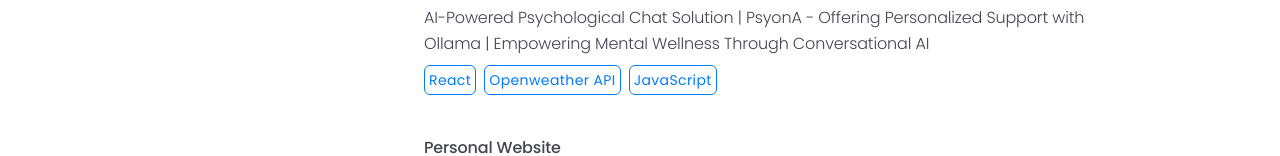
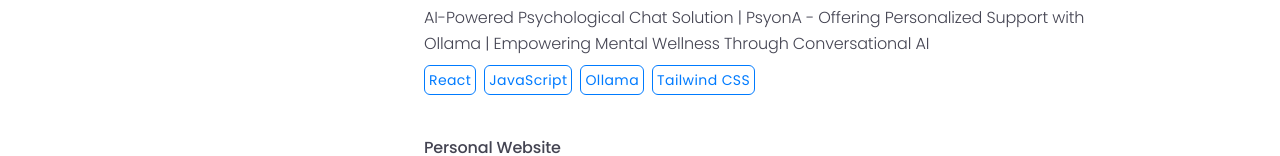
Before and after one commit to Vignes07/portfolio, a website: page src/index.html in a window 1280 px wide. Shown: the part 2341-2497 px from the top of the page. Drawn offline with Linux system fonts and the light colour scheme.

Commit message:
Project update

```diff
--- a/src/index.html
+++ b/src/index.html
@@ -174,8 +174,9 @@
         </span>
         <div class="flex flex-wrap gap-2 text-[#007bff] tracking-wide">
           <span class="font-regular border p-1 rounded-md border-[#007bff] text-sm">React</span>
-          <span class="font-regular border p-1 rounded-md border-[#007bff] text-sm">Openweather API</span>
           <span class="font-regular border p-1 rounded-md border-[#007bff] text-sm">JavaScript</span>
+          <span class="font-regular border p-1 rounded-md border-[#007bff] text-sm">Ollama</span>
+          <span class="font-regular border p-1 rounded-md border-[#007bff] text-sm">Tailwind CSS</span>
         </div>
       </div>
       <div class="flex flex-col gap-2 justify-between leading-relaxed">
```
